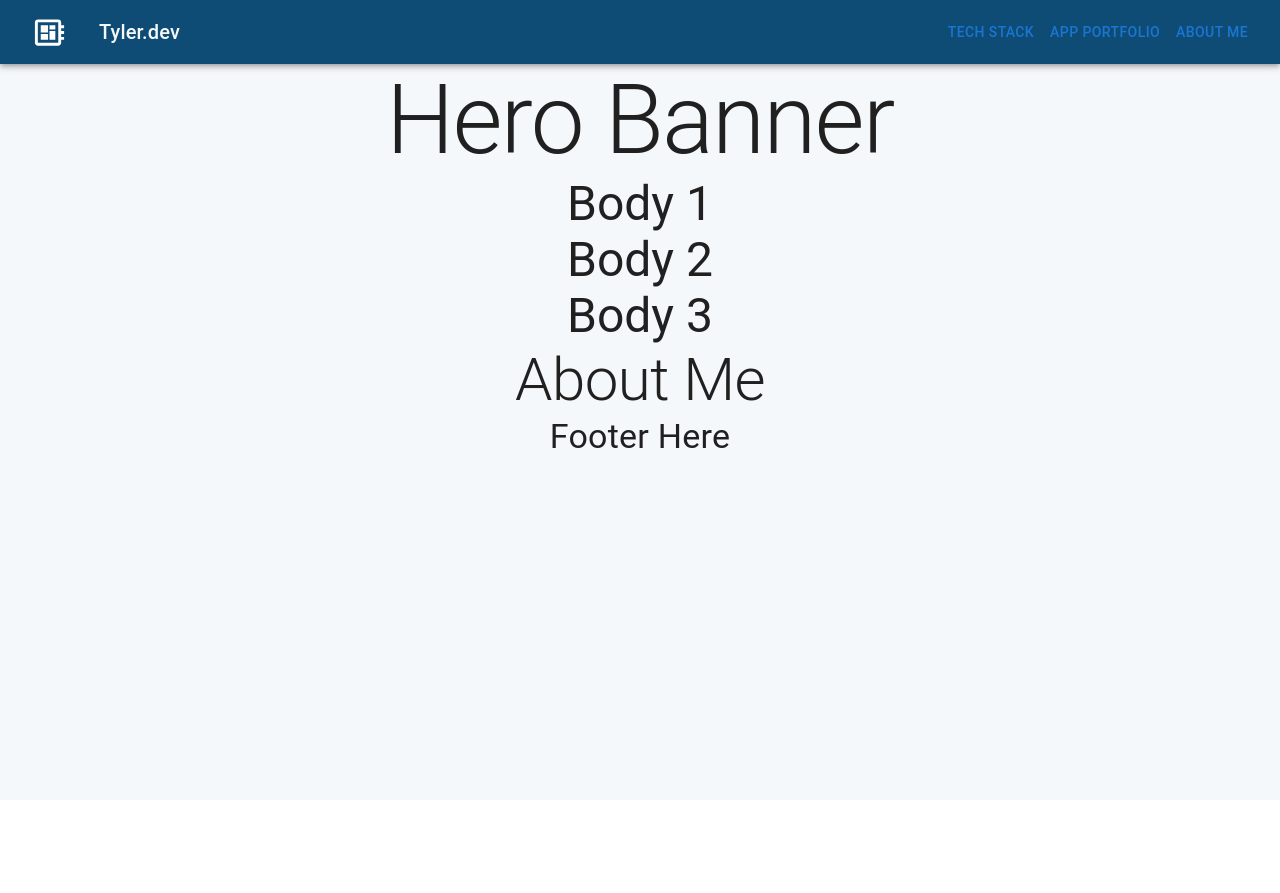
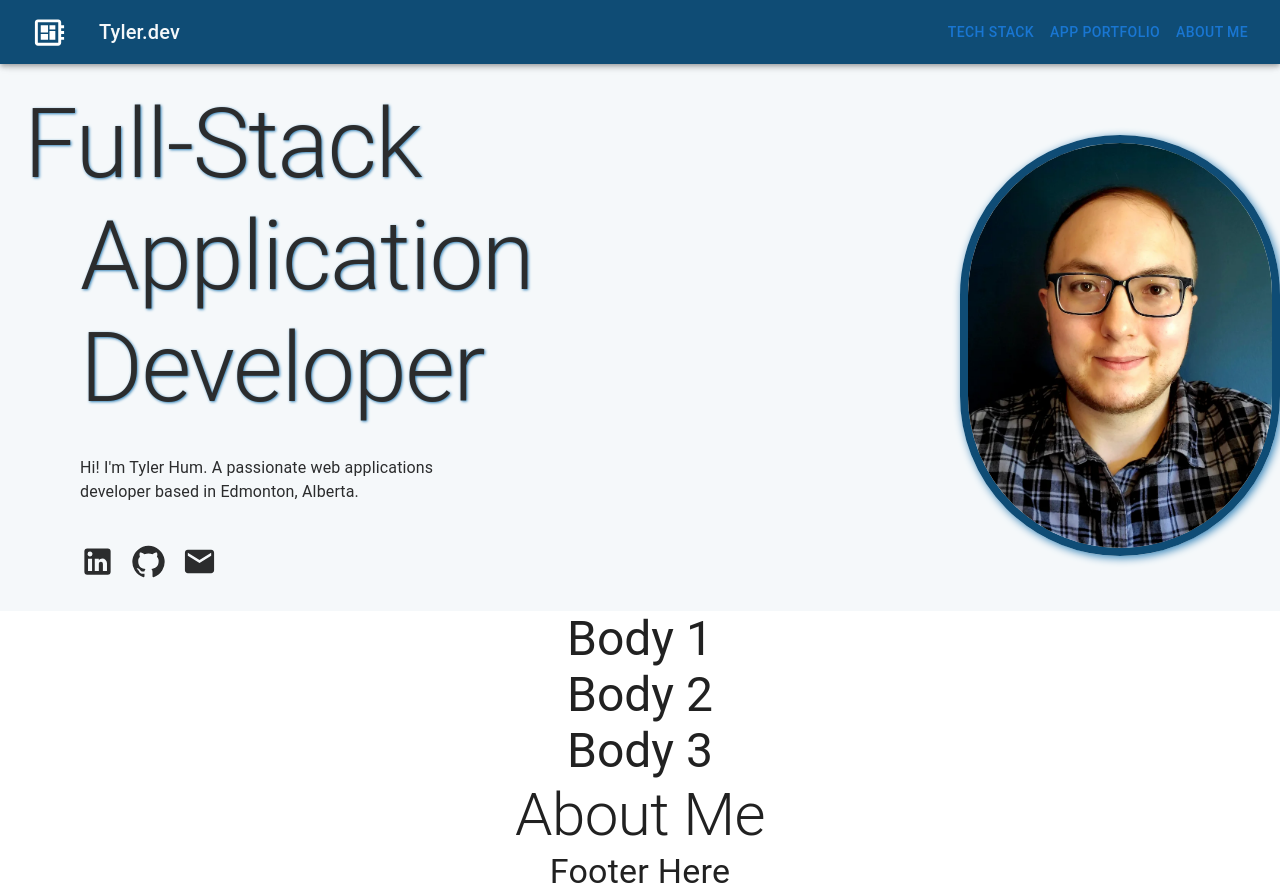
Before and after one commit to Turgon16/portfolio-website, a Next.js app in the folder frontend/: page / in a window 1280 px wide. Before the commit the page ends 800 px from the top, so only its background shows below. Built offline with nearby package versions, Linux system fonts and the light colour scheme.

Commit message:
Styles: Home
Styles the hero banner for home page. Adds dropshadow, textshadow, font changes, social media icon buttons, and responsive spacing for text and image

```diff
--- a/frontend/src/pages/index.js
+++ b/frontend/src/pages/index.js
@@ -2,61 +2,118 @@
 import Head from 'next/head';
 
 // MUI Imports
+import EmailIcon from '@mui/icons-material/Email';
+import GitHubIcon from '@mui/icons-material/GitHub';
+import LinkedInIcon from '@mui/icons-material/LinkedIn';
 import { CssBaseline } from '@mui/material';
 import Box from '@mui/material/Box';
+import IconButton from '@mui/material/IconButton';
+import Tooltip from '@mui/material/Tooltip';
 import Typography from '@mui/material/Typography';
 
 // Project & Style Imports
 import NavBar from '@/components/NavBar';
-import SampleNavBar from '@/components/SampleNavBar';
-import styles from '@/styles/Home.module.css';
-
+import { HomeItems } from '@/utils/constants/home-constants';
+import styles from '../styles/Home.module.css';
 
 export default function Home() {
     return (
         <>
             <Head>
-        <title>Tyler Hum Portfolio</title>
-        <meta name="description" content="Generated by create next app" />
-        <meta name="viewport" content="width=device-width, initial-scale=1" />
+                <title>Tyler H Full-Stack Developer</title>
+                <meta
+                    name="description"
+                    content="Generated by create next app"
+                />
+                <meta
+                    name="viewport"
+                    content="width=device-width, initial-scale=1"
+                />
                 <link rel="icon" href="/favicon.ico" />
             </Head>
-      <main className="background">
+            <main>
                 <CssBaseline />
+                <NavBar />
                 <Box className="centered-container">
-          <NavBar />
-          <Box>
-            <Typography variant='h1'>
-              Hero Banner
+                    <Box className={styles.profile}>
+                        <Box
+                            component={'img'}
+                            className={styles.profileImg}
+                            alt={HomeItems.profile.alt}
+                            src={HomeItems.profile.img}
+                        />
+                        <Box className={styles.profileTextBox}>
+                            <Box className={styles.profileTitleBox}>
+                                <Typography
+                                    variant="h1"
+                                    className={styles.profileTitle1}
+                                >
+                                    {HomeItems.profile.title1}
+                                </Typography>
+                                <Typography
+                                    variant="h1"
+                                    className={styles.profileTitle2}
+                                >
+                                    {HomeItems.profile.title2}
                                 </Typography>
                             </Box>
-          <Box>
-            <Typography variant='h3'>
-              Body 1
+                            <Typography className={styles.profileText}>
+                                {HomeItems.profile.text}
+                                <span style={{ whiteSpace: 'nowrap' }}>
+                                    {HomeItems.profile.textWidow}
+                                </span>
                             </Typography>
+                            <Box className={styles.profileSocialsBox}>
+                                <IconButton>
+                                    <Tooltip title="LinkedIn">
+                                        <LinkedInIcon
+                                            fontSize="large"
+                                            className={
+                                                styles.profileSocialsIcon
+                                            }
+                                        />
+                                    </Tooltip>
+                                </IconButton>
+                                <IconButton>
+                                    <Tooltip title="GitHub">
+                                        <GitHubIcon
+                                            fontSize="large"
+                                            className={
+                                                styles.profileSocialsIcon
+                                            }
+                                        />
+                                    </Tooltip>
+                                </IconButton>
+                                <IconButton>
+                                    <Tooltip title="Email">
+                                        <EmailIcon
+                                            fontSize="large"
+                                            className={
+                                                styles.profileSocialsIcon
+                                            }
+                                        />
+                                    </Tooltip>
+                                </IconButton>
+                            </Box>
+                        </Box>
                     </Box>
                     <Box>
-            <Typography variant='h3'>
-              Body 2
-            </Typography>
+                        <Typography variant="h3">Body 1</Typography>
                     </Box>
                     <Box>
-            <Typography variant='h3'>
-              Body 3
-            </Typography>
+                        <Typography variant="h3">Body 2</Typography>
                     </Box>
                     <Box>
-            <Typography variant='h2'>
-              About Me
-            </Typography>
+                        <Typography variant="h3">Body 3</Typography>
+                    </Box>
+                    <Box>
+                        <Typography variant="h2">About Me</Typography>
                     </Box>
                     <Box className="flex-center">
-            <Typography variant='h4'>
-              Footer Here
-            </Typography>
+                        <Typography variant="h4">Footer Here</Typography>
                     </Box>
                 </Box>
             </main>
         </>
-  )
+    );
 }
--- a/frontend/src/styles/Home.module.css
+++ b/frontend/src/styles/Home.module.css
@@ -1,278 +1,126 @@
-.main {
+.profile {
     display: flex;
     flex-direction: column;
-  justify-content: space-between;
+    justify-content: center;
     align-items: center;
-  padding: 6rem;
-  min-height: 100vh;
+    width: 100%;
+    background: var(--off-white);
+}
+.profileImg {
+    display: block;
+    margin: 2rem 0 1rem 0;
+    min-width: none;
+    max-width: 20rem;
+    border-radius: 31.25rem;
+    border: 0.5rem solid var(--dk-blue);
+    box-shadow: 2px 2px 8px var(--md-blue);
 }
 
-.description {
-  display: inherit;
-  justify-content: inherit;
-  align-items: inherit;
-  font-size: 0.85rem;
-  max-width: var(--max-width);
-  width: 100%;
-  z-index: 2;
-  font-family: var(--font-mono);
+.profileSocialsIcon {
+    color: var(--font-grey);
 }
 
-.description a {
+.profileSocialsIcon:hover {
+    color: var(--md-blue);
+}
+
+/* .profileImg2 {
+    -webkit-animation: morph 8s ease-in-out infinite;
+    animation: morph 8s ease-in-out infinite;
+    background-image: url(/static/media/heropfp.7bb160c….png);
+    background-position: 50%;
+    background-repeat: no-repeat;
+    background-size: cover;
+    border: 3px solid #2d2e32;
+    border-radius: 60% 40% 30% 70%/60% 30% 70% 40%;
+    height: 35rem;
+    position: relative;
+    transition: all 1s ease-in-out;
+    width: 35rem;
+} */
+
+.profileTextBox {
     display: flex;
+    flex-direction: column;
     justify-content: center;
     align-items: center;
-  gap: 0.5rem;
+    padding: 1rem;
 }
 
-.description p {
-  position: relative;
-  margin: 0;
-  padding: 1rem;
-  background-color: rgba(var(--callout-rgb), 0.5);
-  border: 1px solid rgba(var(--callout-border-rgb), 0.3);
-  border-radius: var(--border-radius);
+.profileTitleBox {
+    display: flex;
+    flex-direction: column;
 }
 
-.code {
+.profileTitle1,
+.profileTitle2 {
+    color: var(--font-grey);
+    font-family: var(--font-title-family);
+    font-size: 2.25rem;
     font-weight: 700;
-  font-family: var(--font-mono);
+    text-align: center;
+    text-shadow: 1px 1px 3px var(--md-blue);
 }
 
-.grid {
-  display: grid;
-  grid-template-columns: repeat(4, minmax(25%, auto));
-  width: var(--max-width);
-  max-width: 100%;
+.profileText {
+    max-width: 48ch;
+    color: var(--font-grey);
+    padding: 1rem;
+    font-family: var(--font-body-family);
+    font-size: 1rem;
+    text-align: center;
 }
 
-.card {
-  padding: 1rem 1.2rem;
-  border-radius: var(--border-radius);
-  background: rgba(var(--card-rgb), 0);
-  border: 1px solid rgba(var(--card-border-rgb), 0);
-  transition: background 200ms, border 200ms;
+/* SMALL VIEW*/
+@media screen and (min-width: 600px) {
+    .profile {
+        flex-direction: row-reverse;
+        justify-content: center;
     }
 
-.card span {
-  display: inline-block;
-  transition: transform 200ms;
+    .profileTextBox {
+        align-items: flex-start;
+        padding: 1.5rem;
     }
 
-.card h2 {
-  font-weight: 600;
-  margin-bottom: 0.7rem;
+    .profileTitle1,
+    .profileTitle2 {
+        text-align: left;
     }
 
-.card p {
-  margin: 0;
-  opacity: 0.6;
-  font-size: 0.9rem;
-  line-height: 1.5;
-  max-width: 30ch;
+    .profileText {
+        padding: 2rem 0 2rem 0;
+        text-align: left;
     }
 
-.center {
-  display: flex;
-  justify-content: center;
-  align-items: center;
-  position: relative;
-  padding: 4rem 0;
-}
-
-.center::before {
-  background: var(--secondary-glow);
-  border-radius: 50%;
-  width: 480px;
-  height: 360px;
-  margin-left: -400px;
-}
-
-.center::after {
-  background: var(--primary-glow);
-  width: 240px;
-  height: 180px;
-  z-index: -1;
-}
-
-.center::before,
-.center::after {
-  content: '';
-  left: 50%;
-  position: absolute;
-  filter: blur(45px);
-  transform: translateZ(0);
-}
-
-.logo,
-.thirteen {
-  position: relative;
-}
-
-.thirteen {
-  display: flex;
-  justify-content: center;
-  align-items: center;
-  width: 75px;
-  height: 75px;
-  padding: 25px 10px;
-  margin-left: 16px;
-  transform: translateZ(0);
-  border-radius: var(--border-radius);
-  overflow: hidden;
-  box-shadow: 0px 2px 8px -1px #0000001a;
-}
-
-.thirteen::before,
-.thirteen::after {
-  content: '';
-  position: absolute;
-  z-index: -1;
-}
-
-/* Conic Gradient Animation */
-.thirteen::before {
-  animation: 6s rotate linear infinite;
-  width: 200%;
-  height: 200%;
-  background: var(--tile-border);
-}
-
-/* Inner Square */
-.thirteen::after {
-  inset: 0;
-  padding: 1px;
-  border-radius: var(--border-radius);
-  background: linear-gradient(
-    to bottom right,
-    rgba(var(--tile-start-rgb), 1),
-    rgba(var(--tile-end-rgb), 1)
-  );
-  background-clip: content-box;
-}
-
-/* Enable hover only on non-touch devices */
-@media (hover: hover) and (pointer: fine) {
-  .card:hover {
-    background: rgba(var(--card-rgb), 0.1);
-    border: 1px solid rgba(var(--card-border-rgb), 0.15);
-  }
-
-  .card:hover span {
-    transform: translateX(4px);
+    .profileSocialsBox {
+        width: 100%;
+        padding: 0 0 0 3rem;
     }
 }
 
-@media (prefers-reduced-motion) {
-  .thirteen::before {
-    animation: none;
+/* MEDIUM VIEW */
+@media screen and (min-width: 900px) {
+    .profileTitle2 {
+        padding: 0 0 0 3.5rem;
     }
-
-  .card:hover span {
-    transform: none;
+    .profileText {
+        padding: 2rem 0 2rem 3.5rem;
     }
 }
 
-/* Mobile */
-@media (max-width: 700px) {
-  .content {
-    padding: 4rem;
+/* LARGE VIEW */
+@media screen and (min-width: 1200px) {
+    .profileTitle1,
+    .profileTitle2 {
+        font-size: 3.25rem;
     }
 
-  .grid {
-    grid-template-columns: 1fr;
-    margin-bottom: 120px;
-    max-width: 320px;
-    text-align: center;
-  }
-
-  .card {
-    padding: 1rem 2.5rem;
-  }
-
-  .card h2 {
-    margin-bottom: 0.5rem;
-  }
-
-  .center {
-    padding: 8rem 0 6rem;
-  }
-
-  .center::before {
-    transform: none;
-    height: 300px;
-  }
-
-  .description {
-    font-size: 0.8rem;
-  }
-
-  .description a {
-    padding: 1rem;
-  }
-
-  .description p,
-  .description div {
-    display: flex;
-    justify-content: center;
-    position: fixed;
-    width: 100%;
-  }
-
-  .description p {
-    align-items: center;
-    inset: 0 0 auto;
-    padding: 2rem 1rem 1.4rem;
-    border-radius: 0;
-    border: none;
-    border-bottom: 1px solid rgba(var(--callout-border-rgb), 0.25);
-    background: linear-gradient(
-      to bottom,
-      rgba(var(--background-start-rgb), 1),
-      rgba(var(--callout-rgb), 0.5)
-    );
-    background-clip: padding-box;
-    backdrop-filter: blur(24px);
-  }
-
-  .description div {
-    align-items: flex-end;
-    pointer-events: none;
-    inset: auto 0 0;
-    padding: 2rem;
-    height: 200px;
-    background: linear-gradient(
-      to bottom,
-      transparent 0%,
-      rgb(var(--background-end-rgb)) 40%
-    );
-    z-index: 1;
+    .profileText {
+        font-size: 1.5rem;
     }
 }
 
-/* Tablet and Smaller Desktop */
-@media (min-width: 701px) and (max-width: 1120px) {
-  .grid {
-    grid-template-columns: repeat(2, 50%);
+/* X-LARGE VIEW */
+@media screen and (min-width: 1536px) {
 }
-}
-
-@media (prefers-color-scheme: dark) {
-  .vercelLogo {
-    filter: invert(1);
-  }
-
-  .logo,
-  .thirteen img {
-    filter: invert(1) drop-shadow(0 0 0.3rem #ffffff70);
-  }
-}
-
-@keyframes rotate {
-  from {
-    transform: rotate(360deg);
-  }
-  to {
-    transform: rotate(0deg);
-  }
-}
--- a/frontend/src/styles/globals.css
+++ b/frontend/src/styles/globals.css
@@ -1,28 +1,33 @@
 :root {
-  --dk-grey: #1B262C;
-  --dk-blue: #0F4C75;
-  --md-blue: #3282B8;
-  --lt-blue: #BBE1FA;
+    --dk-grey: #1b262c;
+    --dk-blue: #0f4c75;
+    --md-blue: #3282b8;
+    --lt-blue: #bbe1fa;
     --off-white: #f5f8fa;
     --off-black: #14171a;
 
-  --dk-beige: #F2DEBA;
-  --md-beige: #FFEFD6;
-  --dk-teal: #0E5E6F;
-  --md-teal: #3A8891;
+    --font-grey: #2b2c2d;
 
-  --background-gradient: linear-gradient(
+    --dk-beige: #f2deba;
+    --md-beige: #ffefd6;
+    --dk-teal: #0e5e6f;
+    --md-teal: #3a8891;
+
+    --blue-gradient: linear-gradient(
         180deg,
         var(--lt-blue) 0%,
-        var(--md-beige) 45.9%,
-        var(--dk-beige) 100%
+        var(--md-blue) 45.9%,
+        var(--dk-blue) 100%
     );
+
+    --font-title-family: 'Roboto Slab', serif;
+    --font-body-family: 'Mulish', sans-serif;
 }
 
-.background {
+/* .background {
     background: var(--off-white);
     height: 100vh;
-}
+} */
 
 .centered-container {
     display: flex;
--- a/frontend/src/utils/constants/home-constants.js
+++ b/frontend/src/utils/constants/home-constants.js
@@ -1,28 +1,12 @@
 const HomeItems = {
-    herobanner: {
-        itemOne: {
+    profile: {
+        img: '/img/tyler-hum.webp',
+        alt: 'An profile image of Tyler Hum, a male in his thirties with black square-lensed glasses. A rich blue background is behind him.',
+        title1: 'Full-Stack',
+        title2: 'Application Developer',
+        text: `Hi! I'm Tyler Hum. A passionate web applications developer based in `,
+        textWidow: 'Edmonton, Alberta.',
+    },
+};
 
-        },
-        itemTwo: {
-
-        },
-        itemThree: {
-
-        },
-    },
-    pathblocks: {
-        itemOne: {
-
-        },
-        itemTwo: {
-
-        },
-        itemThree: {
-
-        },
-    },
-    card: {
-
-    }
-
-}
+export { HomeItems };
```
Also changed, not shown: 2 other files (tests, documents, lock files or other folders). Lines whose indentation alone changed are shown as unchanged.
